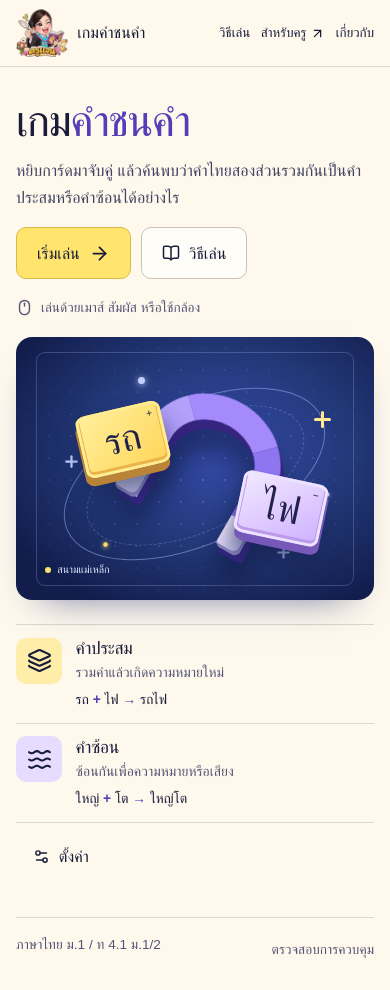
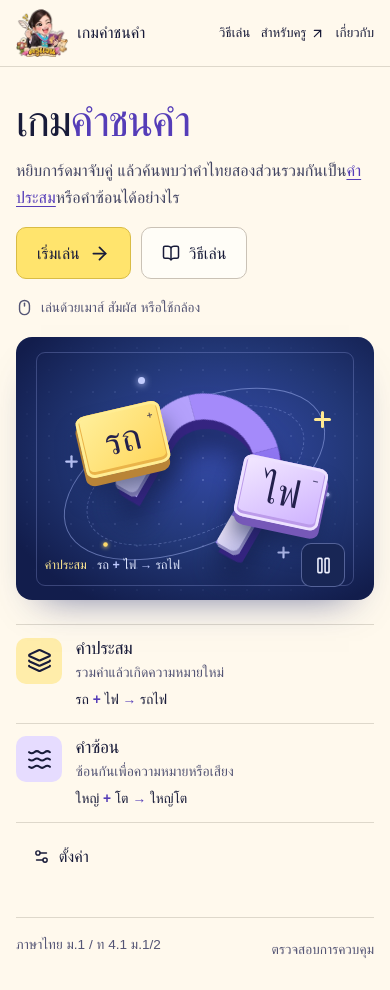
Before and after one commit to Eizing02/Thai-kum-prasom, a React (Vite) app: page / in a window 390 px wide. Built offline with nearby package versions, Linux system fonts and the light colour scheme.

Commit message:
Animate the homepage word examples

```diff
--- a/src/app/App.tsx
+++ b/src/app/App.tsx
@@ -91,7 +91,7 @@ export default function App() {
   }
   let page
   switch (route) {
-    case '/': page = <Home go={go} saved={!!result} resume={progress ? resumeSession : undefined} />; break
+    case '/': page = <Home go={go} saved={!!result} reduced={settings.reduced} resume={progress ? resumeSession : undefined} />; break
     case '/help': page = <Help go={go} />; break
     case '/about': page = <About go={go} />; break
     case '/setup': page = <Setup config={config} setConfig={setConfig} settings={settings} changeSettings={changeSettings}
--- a/src/pages/Home.tsx
+++ b/src/pages/Home.tsx
@@ -1,40 +1,109 @@
-import { ArrowRight, BookOpen, Layers3, Magnet, Mouse, Settings2, Waves } from 'lucide-react'
+import { useEffect, useRef, useState } from 'react'
+import { ArrowRight, BookOpen, Layers3, Magnet, Mouse, Pause, Play, Settings2, StepForward, Waves } from 'lucide-react'
 import { Button, type Navigate } from '../components/ui'
 
-export function Home({ go, saved, resume }: { go: Navigate; saved: boolean; resume?: () => void }) {
+const examples = [
+  { title: 'คำประสม', detail: 'รวมคำแล้วเกิดความหมายใหม่', words: ['รถ', 'ไฟ', 'รถไฟ'], Icon: Layers3 },
+  { title: 'คำซ้อน', detail: 'ซ้อนกันเพื่อความหมายหรือเสียง', words: ['ใหญ่', 'โต', 'ใหญ่โต'], Icon: Waves },
+]
+const motionPreference = '(prefers-reduced-motion: reduce)'
+const flipStart = 10000
+const flipMidpoint = 260
+const flipEnd = 630
+
+function Formula({ words: [first, second, result] }: { words: string[] }) {
+  return <strong>{first} <span>+</span> {second} <span>→</span> {result}</strong>
+}
+
+export function Home({ go, saved, reduced, resume }: { go: Navigate; saved: boolean; reduced: boolean; resume?: () => void }) {
+  const stage = useRef<HTMLElement>(null)
+  const [active, setActive] = useState(0)
+  const [turn, setTurn] = useState<'still' | 'close' | 'open'>('still')
+  const [paused, setPaused] = useState(false)
+  const [onScreen, setOnScreen] = useState(false)
+  const [pageVisible, setPageVisible] = useState(() => !document.hidden)
+  const [systemReduced, setSystemReduced] = useState(() => window.matchMedia(motionPreference).matches)
+  const reduceMotion = reduced || systemReduced
+  const cycling = !reduceMotion && !paused && pageVisible && onScreen
+  const example = examples[active]
+
+  useEffect(() => {
+    const media = window.matchMedia(motionPreference)
+    const updateMotion = () => setSystemReduced(media.matches)
+    const updateVisibility = () => setPageVisible(!document.hidden)
+    const observer = new IntersectionObserver(([entry]) => setOnScreen(entry.intersectionRatio >= .25), { threshold: .25 })
+    observer.observe(stage.current!)
+    media.addEventListener('change', updateMotion)
+    document.addEventListener('visibilitychange', updateVisibility)
+    return () => {
+      observer.disconnect()
+      media.removeEventListener('change', updateMotion)
+      document.removeEventListener('visibilitychange', updateVisibility)
+    }
+  }, [])
+
+  useEffect(() => {
+    if (!cycling) { setTurn('still'); return }
+    let swap = 0
+    let settle = 0
+    const loop = window.setInterval(() => {
+      setTurn('close')
+      // Swap at the edge of the flip so the new word and palette enter together.
+      swap = window.setTimeout(() => {
+        setActive(value => (value + 1) % examples.length)
+        setTurn('open')
+      }, flipMidpoint)
+      settle = window.setTimeout(() => setTurn('still'), flipEnd)
+    }, flipStart)
+    return () => {
+      window.clearInterval(loop)
+      window.clearTimeout(swap)
+      window.clearTimeout(settle)
+    }
+  }, [cycling])
+
+  const controlLabel = reduceMotion ? 'สลับตัวอย่าง' : paused ? 'เล่นตัวอย่างต่อ' : 'พักการสลับตัวอย่าง'
+  const ControlIcon = reduceMotion ? StepForward : paused ? Play : Pause
+
   return <>
-    <section className="home-hero">
+    <section className="home-hero" data-reduced={reduceMotion}>
       <div className="home-copy">
         <h1>เกม<br /><span>คำชนคำ</span></h1>
-        <p>หยิบการ์ดมาจับคู่ แล้วค้นพบว่าคำไทยสองส่วนรวมกันเป็นคำประสมหรือคำซ้อนได้อย่างไร</p>
+        <p>หยิบการ์ดมาจับคู่ แล้วค้นพบว่าคำไทยสองส่วนรวมกันเป็น<span data-current={active === 0}>คำประสม</span>หรือ<span data-current={active === 1}>คำซ้อน</span>ได้อย่างไร</p>
         <div className="actions">
           <Button look="primary" onClick={() => go('/setup')}>เริ่มเล่น <ArrowRight size={21} /></Button>
           <Button onClick={() => go('/help')}><BookOpen size={18} /> วิธีเล่น</Button>
         </div>
         <span className="home-note"><Mouse size={17} /> เล่นด้วยเมาส์ สัมผัส หรือใช้กล้อง</span>
       </div>
-      <div className="lab-art" role="img" aria-label="แม่เหล็กกำลังดึงการ์ด รถ และ ไฟ เข้าหากัน">
+      <figure className="lab-art" ref={stage} data-example={active} data-turn={cycling ? turn : 'still'}>
+        <div aria-hidden="true">
           <div className="lab-dial"><i /><i /><i /><i /></div>
           <div className="lab-orbit" /><div className="lab-orbit orbit-small" />
           <span className="lab-plus plus-a" /><span className="lab-plus plus-b" /><span className="lab-plus plus-c" />
           <span className="lab-dot dot-a" /><span className="lab-dot dot-b" /><span className="lab-dot dot-c" />
           <div className="lab-magnet"><div className="magnet-edge" /><div className="magnet-face" /><i /><b /></div>
-        <div className="lab-tile tile-one"><span className="tile-pin">+</span>รถ</div>
-        <div className="lab-tile tile-two"><span className="tile-pin">−</span>ไฟ</div>
-        <div className="lab-key"><span /> สนามแม่เหล็ก</div>
+          <div className="lab-tile tile-one"><span className="tile-pin">+</span>{example.words[0]}</div>
+          <div className="lab-tile tile-two"><span className="tile-pin">−</span>{example.words[1]}</div>
         </div>
+        <figcaption className="lab-footer">
+          <div className="lab-key" aria-live={reduceMotion ? 'polite' : 'off'} aria-atomic="true">
+            <span>{example.title}</span>
+            <Formula words={example.words} />
+          </div>
+          <button type="button" className="lab-control" aria-label={controlLabel} title={controlLabel} onClick={() => {
+            if (reduceMotion) setActive(value => (value + 1) % examples.length)
+            else setPaused(value => !value)
+          }}><ControlIcon size={19} aria-hidden="true" /></button>
+        </figcaption>
+      </figure>
     </section>
     <section className="lesson-strip" aria-label="ตัวอย่างการสร้างคำ">
-      <article>
-        <div className="lesson-icon"><Layers3 size={25} /></div>
-        <div><h2>คำประสม</h2><p>รวมคำแล้วเกิดความหมายใหม่</p></div>
-        <strong>รถ <span>+</span> ไฟ <span>→</span> รถไฟ</strong>
-      </article>
-      <article>
-        <div className="lesson-icon lavender"><Waves size={25} /></div>
-        <div><h2>คำซ้อน</h2><p>ซ้อนกันเพื่อความหมายหรือเสียง</p></div>
-        <strong>ใหญ่ <span>+</span> โต <span>→</span> ใหญ่โต</strong>
-      </article>
+      {examples.map(({ title, detail, words, Icon }, index) => <article key={title}>
+        <div className={index === 0 ? 'lesson-icon' : 'lesson-icon lavender'}><Icon size={25} /></div>
+        <div><h2>{title}</h2><p>{detail}</p></div>
+        <Formula words={words} />
+      </article>)}
     </section>
     <div className="home-tools">
       {resume && <Button look="primary" onClick={resume}>เล่นรอบเดิมต่อ <ArrowRight size={18} /></Button>}
--- a/src/styles.css
+++ b/src/styles.css
@@ -69,11 +69,15 @@ input, textarea { caret-color: var(--purple); }
 
 .home-hero { display: grid; grid-template-columns: .95fr 1.39fr; gap: clamp(1.4rem, 4vw, 4.1rem); align-items: center; padding-block: clamp(2rem, 5.5vw, 4.15rem) 2.25rem; }
 .home-copy h1 { font-size: clamp(3.3rem, 7.6vw, 6rem); line-height: 1.04; letter-spacing: -.038em; }
-.home-copy h1 span { color: var(--purple); }
+.home-copy h1 span { display: inline-block; color: var(--purple); }
+.home-hero[data-reduced=false] h1 span { animation: home-title-settle 320ms cubic-bezier(.16, 1, .3, 1) both; }
+@keyframes home-title-settle { from { transform: translateX(-.1em); } to { transform: translateX(0); } }
 .home-copy > p { font-size: clamp(1.01rem, 1.75vw, 1.2rem); max-width: 26rem; margin: 1.25rem 0 1.55rem; color: #424462; }
+.home-copy [data-current=true] { color: var(--purple); text-decoration: underline; text-underline-offset: .16em; }
 .home-copy .button { min-height: 52px; padding-inline: 1.25rem; }
 .home-note { display: flex; font-size: .85rem; color: var(--muted); gap: .5rem; align-items: center; margin-top: 1.18rem; line-height: 1.4; }
-.lab-art { width: 100%; aspect-ratio: 1.36; border-radius: 16px; overflow: hidden; position: relative; isolation: isolate; container-type: inline-size; box-shadow: 0 20px 38px -25px #1b2a73b0; background: radial-gradient(ellipse at 57% 43%, #364cac 0%, #223776 47%, #121d4c 83%); }
+.lab-art { width: 100%; margin: 0; aspect-ratio: 1.36; border-radius: 16px; overflow: hidden; position: relative; isolation: isolate; container-type: inline-size; box-shadow: 0 20px 38px -25px #1b2a73b0; background: radial-gradient(ellipse at 57% 43%, #364cac 0%, #223776 47%, #121d4c 83%); --lab-accent: #ffe991; }
+.lab-art[data-example="1"] { --lab-accent: #d9ceff; }
 .lab-art::before { content: ""; position: absolute; inset: 5.5%; border: 1px solid #aebdff40; border-radius: 9px; pointer-events: none; }
 .lab-dial { position: absolute; inset: 0; background: radial-gradient(circle, #b4c3fe45 .75px, transparent 1px); background-size: 22px 22px; mask-image: radial-gradient(ellipse, black, transparent 85%); }
 .lab-dial i { position: absolute; width: 18px; height: 18px; border: 1px solid #b4c3fe; }
@@ -101,12 +105,36 @@ input, textarea { caret-color: var(--purple); }
 .magnet-face { border-color: #a48afa #8f76f1 #7762de #b4a1fc; }
 .lab-magnet i, .lab-magnet b { position: absolute; bottom: -1%; width: 18.5%; height: 25%; border-radius: 0 0 7px 7px; background: linear-gradient(120deg, #f9f0ff, #bbbae9); box-shadow: inset -3px -3px 0 #8d88bf; }
 .lab-magnet i { left: 0; } .lab-magnet b { right: 0; }
-.lab-tile { display: grid; place-items: center; position: absolute; z-index: 2; width: 24%; height: 24%; border-radius: 12%; font-size: clamp(2rem, 10.5cqw, 4.5rem); font-weight: 880; line-height: 1; color: #23204c; }
-.tile-one { left: 18%; top: 27%; rotate: -13deg; background: linear-gradient(142deg,#fff09d,#ffd558); box-shadow: inset 0 0 0 3px #ffed93, inset 0 -2px 0 4px #eab449, -2px 8px 0 #b98437, 0 19px 23px #15214e99; }
-.tile-two { right: 14%; bottom: 23%; rotate: 12deg; background: linear-gradient(145deg,#f4eaff,#ccafff); box-shadow: inset 0 0 0 3px #ede2ff, inset 0 -2px 0 4px #bc9bea, 2px 8px 0 #7658b8, 0 19px 21px #15214e99; }
+.lab-tile { display: grid; place-items: center; position: absolute; z-index: 2; width: 24%; height: 24%; border-radius: 12%; font-size: clamp(1.65rem, 10.5cqw, 4.5rem); font-weight: 880; line-height: 1.32; color: #23204c; white-space: nowrap; }
+.tile-one { left: 18%; top: 27%; rotate: -13deg; --pull-x: 12%; --pull-y: 8%; --flip: 90deg; --tile-edge-x: -2px; }
+.tile-two { right: 14%; bottom: 23%; rotate: 12deg; --pull-x: -12%; --pull-y: -8%; --flip: -90deg; --tile-edge-x: 2px; }
+.lab-art[data-example="0"] .tile-one, .lab-art[data-example="1"] .tile-two { background: linear-gradient(142deg,#fff09d,#ffd558); box-shadow: inset 0 0 0 3px #ffed93, inset 0 -2px 0 4px #eab449, var(--tile-edge-x) 8px 0 #b98437, 0 19px 23px #15214e99; }
+.lab-art[data-example="0"] .tile-two, .lab-art[data-example="1"] .tile-one { background: linear-gradient(145deg,#f4eaff,#ccafff); box-shadow: inset 0 0 0 3px #ede2ff, inset 0 -2px 0 4px #bc9bea, var(--tile-edge-x) 8px 0 #7658b8, 0 19px 21px #15214e99; }
+.lab-art[data-turn=close] .lab-tile { animation: lab-tile-close 260ms cubic-bezier(.42, 0, .82, .62) both; }
+.lab-art[data-turn=open] .lab-tile { animation: lab-tile-open 370ms cubic-bezier(.16, 1, .3, 1) both; }
+@keyframes lab-tile-close {
+  from { transform: translate(0, 0) perspective(650px) rotateY(0); }
+  46% { transform: translate(var(--pull-x), var(--pull-y)) perspective(650px) rotateY(0); }
+  to { transform: translate(var(--pull-x), var(--pull-y)) perspective(650px) rotateY(var(--flip)); }
+}
+@keyframes lab-tile-open {
+  from { transform: translate(var(--pull-x), var(--pull-y)) perspective(650px) rotateY(calc(-1 * var(--flip))); }
+  to { transform: translate(0, 0) perspective(650px) rotateY(0); }
+}
 .tile-pin { position: absolute; right: 10%; top: 11%; font-size: clamp(.62rem, 2.4cqw, 1rem); opacity: .72; }
-.lab-key { position: absolute; bottom: 8.5%; left: 8%; display: flex; align-items: center; gap: .42rem; font-size: clamp(.65rem, 2.35cqw, .82rem); color: #e2e9ff; }
-.lab-key span { background: #f9e071; width: 6px; height: 6px; border-radius: 50%; }
+.lab-footer { position: absolute; z-index: 3; inset: auto 8% 8%; display: flex; gap: .7rem; justify-content: space-between; align-items: center; }
+.lab-key { display: flex; flex-wrap: wrap; column-gap: .65rem; row-gap: .1rem; align-items: baseline; font-size: clamp(.78rem, 2.45cqw, 1rem); color: #e2e9ff; }
+.lab-key > span { color: var(--lab-accent); white-space: nowrap; }
+.lab-key strong { white-space: nowrap; }
+.lab-key strong span { color: #bfcbff; }
+.lab-control { display: grid; flex: 0 0 44px; place-items: center; width: 44px; height: 44px; border: 1px solid #aebdff65; border-radius: 10px; background: #182655; color: #f0f2ff; cursor: pointer; }
+.lab-control:hover { background: #2c4184; }
+.lab-control:active { background: #3b53a1; }
+.lab-control:focus-visible { outline: 2px solid #ffe991; outline-offset: 2px; }
+@container (max-width: 420px) {
+  .tile-two { bottom: 29%; }
+  .lab-footer { bottom: 5%; }
+}
 .lesson-strip { display: grid; grid-template-columns: repeat(2,minmax(0,1fr)); border-block: 1px solid var(--line); }
 .lesson-strip article { display: grid; grid-template-columns: auto minmax(0,1fr) auto; gap: .85rem; align-items: center; padding: 1.05rem 1.1rem 1.05rem 0; }
 .lesson-strip article + article { border-left: 1px solid var(--line); padding-left: 1.1rem; }
@@ -275,6 +303,7 @@ dialog::backdrop { background: #101635bf; }
 @media (prefers-reduced-motion: reduce) {
   .button { transition: none; }
   .merge-effect { animation: none; }
+  .home-hero[data-reduced=false] h1 span, .lab-art[data-turn] .lab-tile { animation: none; }
 }
 @media print {
   :root { background: white; color: black; }
```
Also changed, not shown: 1 other file (tests, documents, lock files or other folders). Lines whose indentation alone changed are shown as unchanged.
